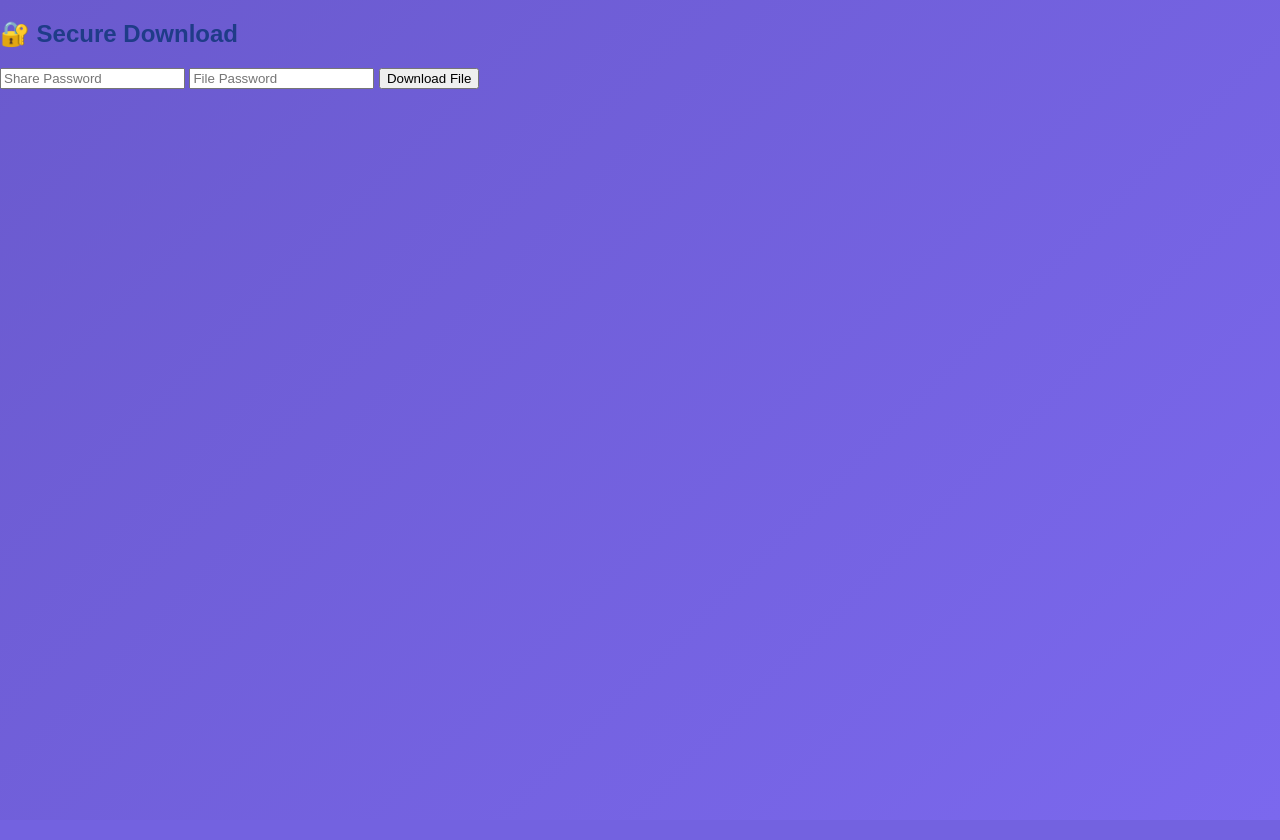
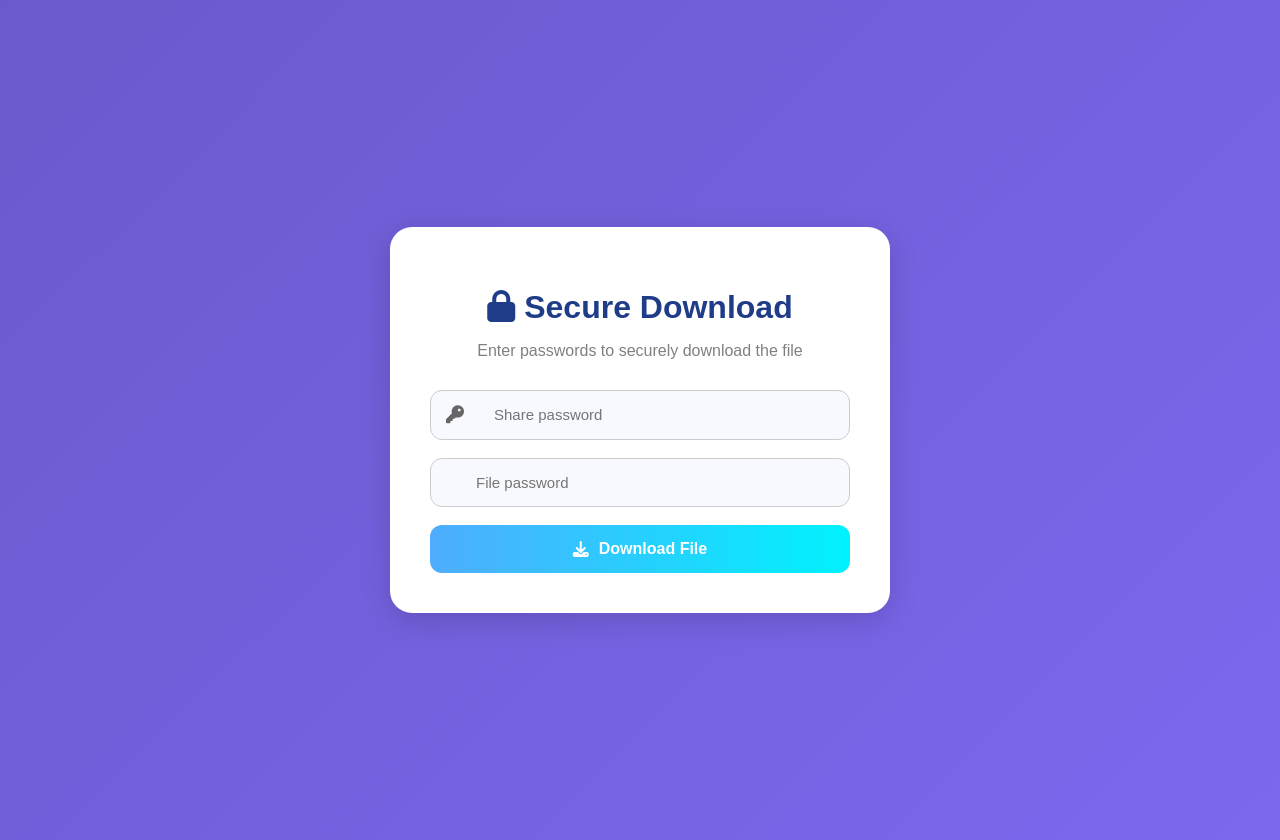
Before and after one commit to Prachismita18/secure_transfer_pro, a Flask app: template templates/shared.html in a window 1280 px wide. Run offline with Flask 3, Linux system fonts and the light colour scheme; the template is opened without the code that fills it, so the values that code supplies are empty; parts of the project's set-up code (start-up, migrations or seed data) failed here and were passed over.

Commit message:
improved ui and secure download page

```diff
--- a/static/style.css
+++ b/static/style.css
@@ -251,3 +251,80 @@ h1,h2,h3{
 .delete-btn{
     background:#ff4b5c;
 }
+.shared-page{
+    display:flex;
+    justify-content:center;
+    align-items:center;
+    min-height:100vh;
+    background:linear-gradient(135deg,#6a5acd,#7b68ee);
+    padding:20px;
+}
+
+.shared-card{
+    background:white;
+    width:420px;
+    padding:40px;
+    border-radius:22px;
+    box-shadow:0 8px 30px rgba(0,0,0,0.15);
+    text-align:center;
+}
+
+.shared-card h1{
+    color:#1f3c88;
+    margin-bottom:10px;
+}
+
+.shared-text{
+    color:gray;
+    margin-bottom:30px;
+}
+
+.shared-form{
+    display:flex;
+    flex-direction:column;
+    gap:18px;
+}
+
+.input-box{
+    display:flex;
+    align-items:center;
+    border:1px solid #ccc;
+    border-radius:12px;
+    overflow:hidden;
+    background:#f8f9ff;
+}
+
+.input-box i{
+    padding:15px;
+    color:#666;
+    font-size:18px;
+}
+
+.input-box input{
+    border:none;
+    outline:none;
+    width:100%;
+    padding:15px;
+    background:transparent;
+    font-size:15px;
+}
+
+.download-main-btn{
+    background:linear-gradient(90deg,#4facfe,#00f2fe);
+    border:none;
+    color:white;
+    padding:15px;
+    border-radius:12px;
+    font-size:16px;
+    font-weight:bold;
+    cursor:pointer;
+    transition:0.3s;
+    display:flex;
+    justify-content:center;
+    align-items:center;
+    gap:10px;
+}
+
+.download-main-btn:hover{
+    transform:scale(1.03);
+}
--- a/templates/shared.html
+++ b/templates/shared.html
@@ -1,23 +1,86 @@
 <!DOCTYPE html>
 <html>
+
 <head>
+
     <title>Secure Download</title>
-    <link rel="stylesheet" href="{{ url_for('static', filename='style.css') }}">
+
+    <link rel="stylesheet"
+          href="{{ url_for('static', filename='style.css') }}">
+
+    <!-- FONT AWESOME -->
+
+    <link rel="stylesheet"
+          href="https://cdnjs.cloudflare.com/ajax/libs/font-awesome/6.5.1/css/all.min.css">
+
 </head>
+
 <body>
 
-<div class="share-page">
-    <div class="share-card">
-        <h2>🔐 Secure Download</h2>
+<div class="shared-page">
 
-        <form method="POST">
-            <input type="password" name="share_password" placeholder="Share Password">
-            <input type="password" name="file_password" placeholder="File Password" required>
+    <div class="shared-card">
 
-            <button type="submit">Download File</button>
+        <h1>
+
+            <i class="fa-solid fa-lock"></i>
+
+            Secure Download
+
+        </h1>
+
+        <p class="shared-text">
+
+            Enter passwords to securely download the file
+
+        </p>
+
+        <form method="POST"
+              class="shared-form">
+
+            <!-- SHARE PASSWORD -->
+
+            <div class="input-box">
+
+                <i class="fa-solid fa-key"></i>
+
+                <input type="password"
+                       name="share_password"
+                       placeholder="Share password"
+                       required>
+
+            </div>
+
+            <!-- FILE PASSWORD -->
+
+            <div class="input-box">
+
+                <i class="fa-solid fa-file-lock"></i>
+
+                <input type="password"
+                       name="file_password"
+                       placeholder="File password"
+                       required>
+
+            </div>
+
+            <!-- DOWNLOAD BUTTON -->
+
+            <button type="submit"
+                    class="download-main-btn">
+
+                <i class="fa-solid fa-download"></i>
+
+                Download File
+
+            </button>
+
         </form>
+
     </div>
+
 </div>
 
 </body>
+
 </html>
```
